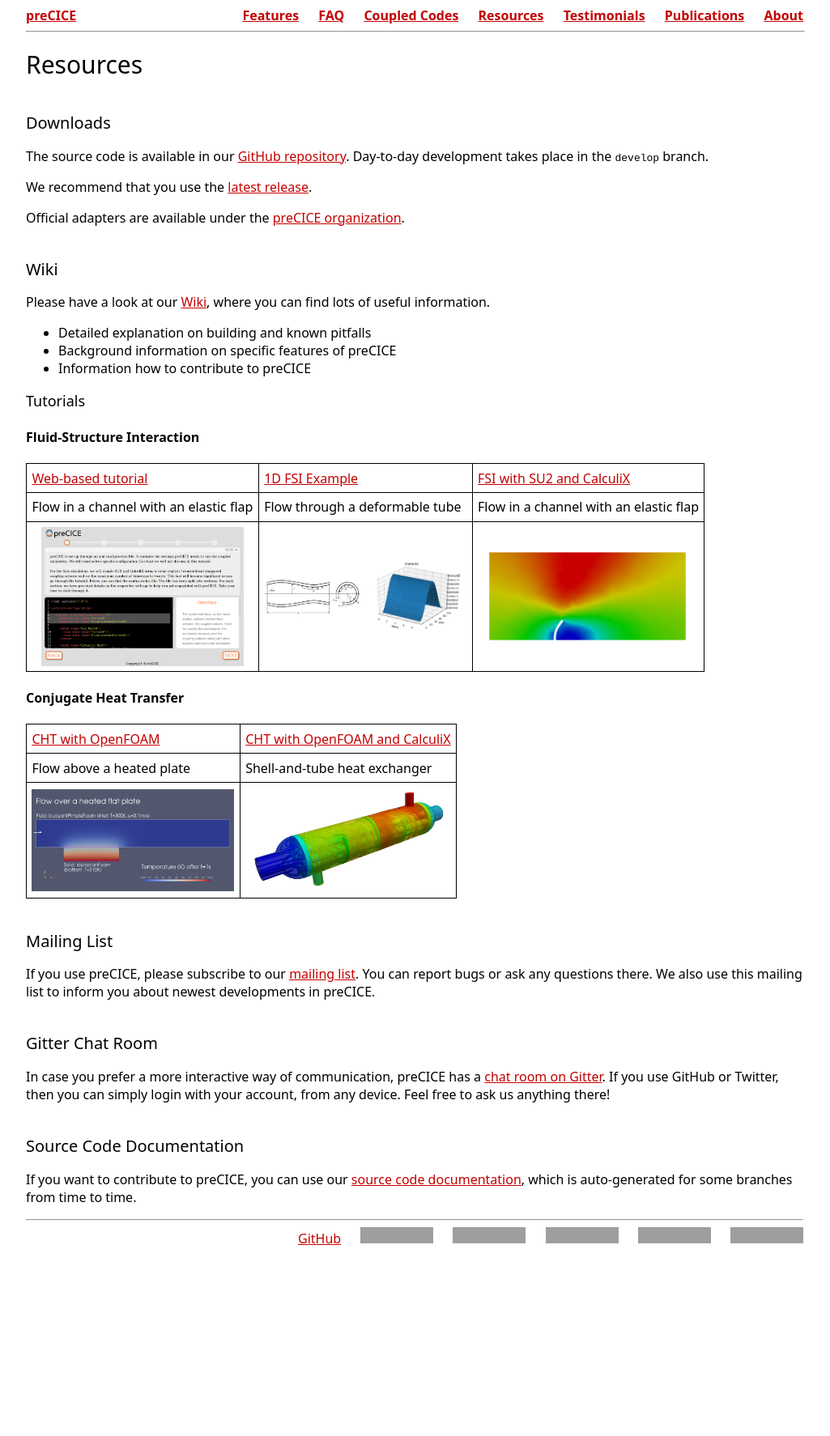
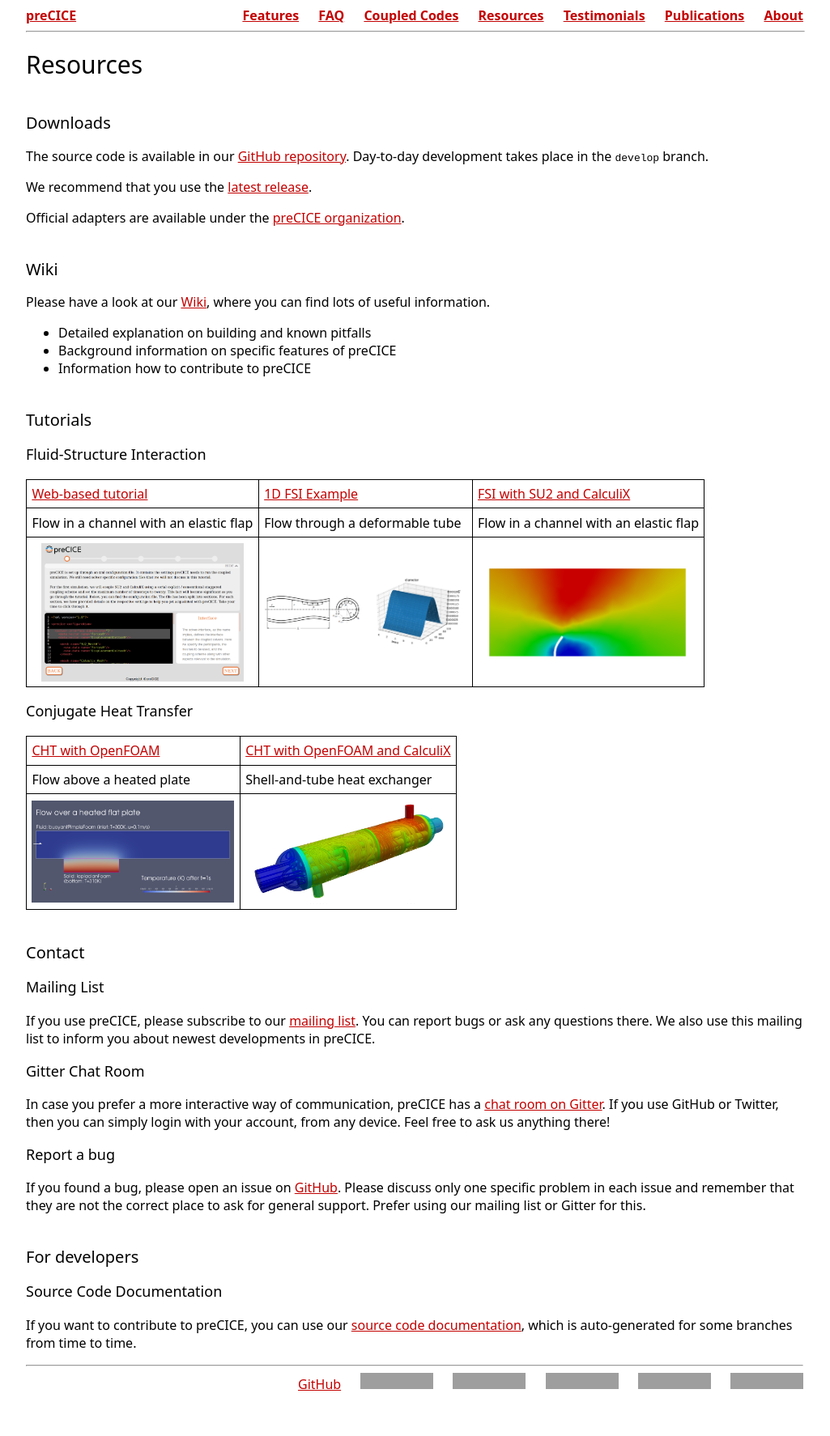
Before and after one commit to precice/precice.github.io_old, a Jekyll site: the page built from 05-resources.md, in a window 1280 px wide. Shown: the whole page at 81% size, without its empty margins (128-1153 px from the left). Built offline with Jekyll 4.4.1, drawn with Linux system fonts in a browser that asks for light colours; before the commit the page ends 1594 px from its top, so only the background shows below that; grey boxes are pictures that could not be loaded.

Commit message:
Add a linkable Contact section and a note for GitHub issues.

```diff
--- a/05-resources.md
+++ b/05-resources.md
@@ -19,15 +19,15 @@
 + Background information on specific features of preCICE
 + Information how to contribute to preCICE
 
-### Tutorials
+## Tutorials
 
-#### Fluid-Structure Interaction
+### Fluid-Structure Interaction
 
 [Web-based tutorial][] | [1D FSI Example][] | [FSI with SU2 and CalculiX][]
 Flow in a channel with an elastic flap | Flow through a deformable tube | Flow in a channel with an elastic flap
 <a href="http://run.coplon.de/" title="Go to the tutorial"><img class="tutorial_image" src="../assets/tutorials/run-precice.png" alt="Web-based tutorial"></a> | <a href="https://github.com/precice/precice/wiki/1D-Example" title="Go to the tutorial"><img class="tutorial_image" src="../assets/tutorials/FSI_1D_example.png" alt="Case description and results"></a> | <a href="https://github.com/precice/precice/wiki/FSI-tutorial" title="Go to the tutorial"><img class="tutorial_image" src="../assets/tutorials/FSI_SU2_CalculiX_Flap.png" alt="Case description and results"></a>
 
-#### Conjugate Heat Transfer
+### Conjugate Heat Transfer
 
 [CHT with OpenFOAM][] | [CHT with OpenFOAM and CalculiX][]
 Flow above a heated plate | Shell-and-tube heat exchanger
@@ -40,11 +40,18 @@
 [CHT with OpenFOAM and CalculiX]: https://github.com/precice/precice/wiki/Tutorial-for-CHT-with-OpenFOAM-and-CalculiX
 [Web-based tutorial]: http://run.coplon.de/
 
-## Mailing List
+## Contact
+
+### Mailing List
 If you use preCICE, please subscribe to our [mailing list](https://mailman.informatik.uni-stuttgart.de/mailman/listinfo/precice). You can report bugs or ask any questions there. We also use this mailing list to inform you about newest developments in preCICE.
 
-## Gitter Chat Room
+### Gitter Chat Room
 In case you prefer a more interactive way of communication, preCICE has a [chat room on Gitter](https://gitter.im/precice/Lobby). If you use GitHub or Twitter, then you can simply login with your account, from any device. Feel free to ask us anything there!
 
-## Source Code Documentation
+### Report a bug
+If you found a bug, please open an issue on [GitHub](https://github.com/precice). Please discuss only one specific problem in each issue and remember that they are not the correct place to ask for general support. Prefer using our mailing list or Gitter for this.
+
+## For developers
+
+### Source Code Documentation
 If you want to contribute to preCICE, you can use our [source code documentation](https://ipvs.informatik.uni-stuttgart.de/sgs/precice/docs/), which is auto-generated for some branches from time to time.
```
